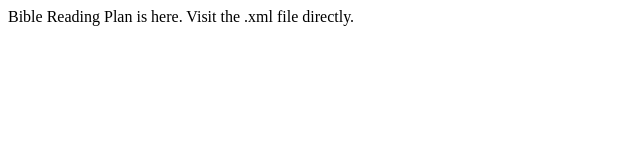
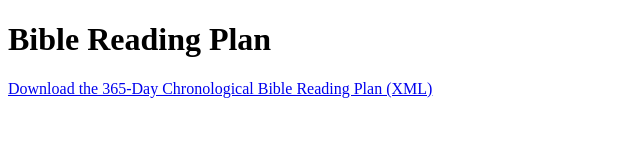
Before and after one commit to shcc-puyallup/Bible-reading-plan, a plain HTML site: page index.html in a window 1280 px wide. Shown: the whole page, without its empty margins (0-640 px from the left). Drawn offline with Linux system fonts and the light colour scheme.

Commit message:
index.html

```diff
--- a/index.html
+++ b/index.html
@@ -1 +1,15 @@
-<p>Bible Reading Plan is here. Visit the .xml file directly.</p>
+<!DOCTYPE html>
+<html lang="en">
+<head>
+  <meta charset="UTF-8">
+  <title>Bible Reading Plan</title>
+</head>
+<body>
+  <h1>Bible Reading Plan</h1>
+  <p>
+    <a href="365-day-chronological-reading-plan.xml">
+      Download the 365-Day Chronological Bible Reading Plan (XML)
+    </a>
+  </p>
+</body>
+</html>
```
